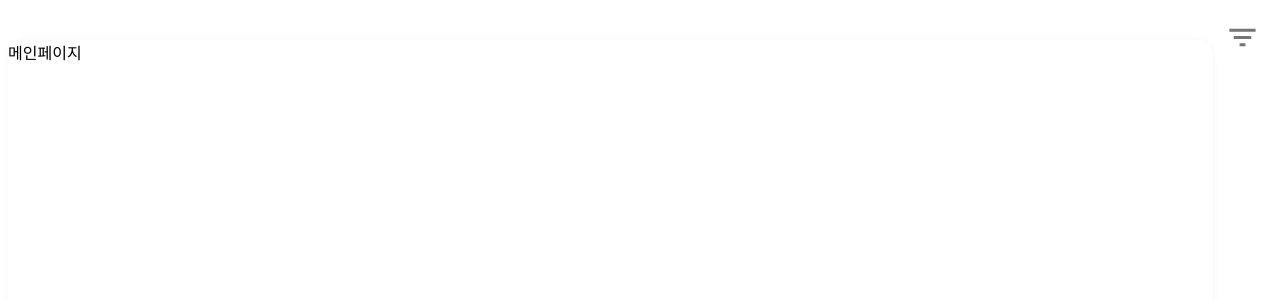
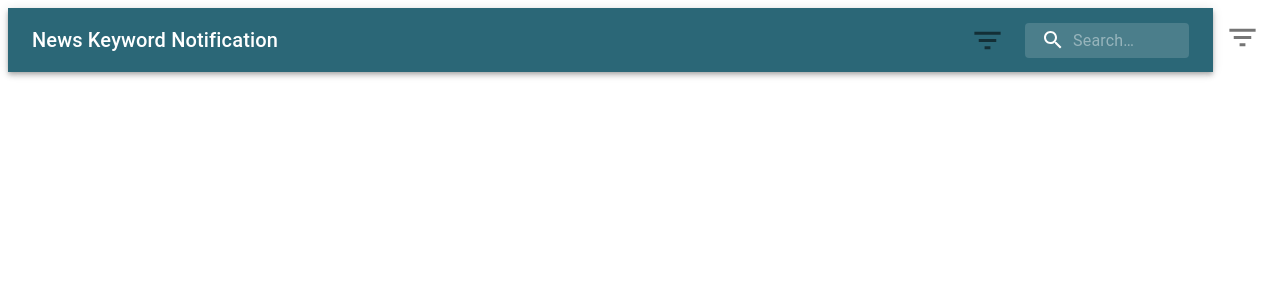
Before and after one commit to seungjae-yu/news-keyword-notification, a React (Create React App) app in the folder news-keyword-notification/: page / in a window 1280 px wide. Shown: the top 300 px of the page. Built offline with nearby package versions, Linux system fonts and the light colour scheme.

Commit message:
add menu bar

```diff
--- a/news-keyword-notification/src/App.tsx
+++ b/news-keyword-notification/src/App.tsx
@@ -3,6 +3,7 @@ import KeywordContainer from "./container/keyword/KeywordContainer";
 import { createGlobalStyle } from "styled-components";
 import GlobalTemplate from "./styles/GlobalTemplate";
 import SlideDrawerContainer from "./container/slide/SlideDrawerContainer";
+import MenuBarContainer from "./container/menubar/MenuBarContainer";
 
 const GlobalStype = createGlobalStyle`
     body{
@@ -15,7 +16,9 @@ const App = () => {
         <div style={{ display: "flex" }}>
             <GlobalStype />
             <div style={{ width: "97%" }}>
-                <GlobalTemplate>메인페이지</GlobalTemplate>
+                <GlobalTemplate>
+                    <MenuBarContainer />
+                </GlobalTemplate>
             </div>
             <div>
                 <SlideDrawerContainer />
--- /dev/null
+++ b/news-keyword-notification/src/common/dialog/DialogComponent.tsx
@@ -0,0 +1,36 @@
+import React from "react";
+import Dialog from "@material-ui/core/Dialog";
+import DialogActions from "@material-ui/core/DialogActions";
+import DialogContent from "@material-ui/core/DialogContent";
+import DialogContentText from "@material-ui/core/DialogContentText";
+import DialogTitle from "@material-ui/core/DialogTitle";
+import Button from "@material-ui/core/Button";
+
+interface Props {
+    open: boolean;
+    onClose: () => void;
+    title: string;
+    children: React.ReactNode;
+}
+
+const DialogComponent = ({ open, onClose, title, children }: Props) => {
+    return (
+        <div>
+            <Dialog
+                open={open}
+                onClose={onClose}
+                aria-labelledby="alert-dialog-title"
+                aria-describedby="alert-dialog-description"
+            >
+                <DialogTitle id="dialog-title">{title}</DialogTitle>
+                <DialogContent>{children}</DialogContent>
+                <DialogContentText></DialogContentText>
+                <DialogActions>
+                    <Button>완료</Button>
+                </DialogActions>
+            </Dialog>
+        </div>
+    );
+};
+
+export default DialogComponent;
--- a/news-keyword-notification/src/components/keyword/KeywordListTable.tsx
+++ b/news-keyword-notification/src/components/keyword/KeywordListTable.tsx
@@ -11,7 +11,7 @@ interface Props {
 const KeywordListTable = ({ keywordList, onRemove }: Props) => {
     const columns: GridColDef[] = [
         { field: "id", headerName: "ID", width: 100 },
-        { field: "keyword", headerName: "키워드", width: 400 },
+        { field: "keyword", headerName: "키워드", width: 300 },
     ];
 
     return (
--- /dev/null
+++ b/news-keyword-notification/src/components/menubar/MenuBarComponent.tsx
@@ -0,0 +1,134 @@
+import React, { useState } from "react";
+import AppBar from "@material-ui/core/AppBar";
+import Toolbar from "@material-ui/core/Toolbar";
+import IconButton from "@material-ui/core/IconButton";
+import Typography from "@material-ui/core/Typography";
+import InputBase from "@material-ui/core/InputBase";
+import {
+    createStyles,
+    alpha,
+    Theme,
+    makeStyles,
+} from "@material-ui/core/styles";
+import MenuIcon from "@material-ui/icons/Menu";
+import SearchIcon from "@material-ui/icons/Search";
+import { FilterList } from "@material-ui/icons";
+import DialogComponent from "../../common/dialog/DialogComponent";
+import KeywordContainer from "../../container/keyword/KeywordContainer";
+
+const useStyles = makeStyles((theme: Theme) =>
+    createStyles({
+        root: {
+            flexGrow: 1,
+        },
+        menuButton: {
+            marginRight: theme.spacing(2),
+        },
+        title: {
+            flexGrow: 1,
+            display: "none",
+            [theme.breakpoints.up("sm")]: {
+                display: "block",
+            },
+        },
+        search: {
+            position: "relative",
+            borderRadius: theme.shape.borderRadius,
+            backgroundColor: alpha(theme.palette.common.white, 0.15),
+            "&:hover": {
+                backgroundColor: alpha(theme.palette.common.white, 0.25),
+            },
+            marginLeft: 0,
+            width: "100%",
+            [theme.breakpoints.up("sm")]: {
+                marginLeft: theme.spacing(1),
+                width: "auto",
+            },
+        },
+        searchIcon: {
+            padding: theme.spacing(0, 2),
+            height: "100%",
+            position: "absolute",
+            pointerEvents: "none",
+            display: "flex",
+            alignItems: "center",
+            justifyContent: "center",
+        },
+        inputRoot: {
+            color: "inherit",
+        },
+        inputInput: {
+            padding: theme.spacing(1, 1, 1, 0),
+            // vertical padding + font size from searchIcon
+            paddingLeft: `calc(1em + ${theme.spacing(4)}px)`,
+            transition: theme.transitions.create("width"),
+            width: "100%",
+            [theme.breakpoints.up("sm")]: {
+                width: "12ch",
+                "&:focus": {
+                    width: "20ch",
+                },
+            },
+        },
+    })
+);
+
+const MenuBarComponent = () => {
+    const classes = useStyles();
+    const [keywordOpen, setKeywordOpen] = useState<boolean>(false);
+
+    const onClickSetKeyword = () => {
+        setKeywordOpen(true);
+    };
+
+    return (
+        <div className={classes.root}>
+            <AppBar position="static" style={{ background: "#2b6777" }}>
+                <Toolbar>
+                    {/* <IconButton
+                        edge="start"
+                        className={classes.menuButton}
+                        color="inherit"
+                        aria-label="open drawer"
+                    >
+                        <MenuIcon />
+                    </IconButton> */}
+                    <Typography className={classes.title} variant="h6" noWrap>
+                        News Keyword Notification
+                    </Typography>
+                    <IconButton onClick={onClickSetKeyword}>
+                        <FilterList fontSize={"large"} />
+                    </IconButton>
+                    <div className={classes.search}>
+                        <div className={classes.searchIcon}>
+                            <SearchIcon />
+                        </div>
+                        <InputBase
+                            placeholder="Search…"
+                            classes={{
+                                root: classes.inputRoot,
+                                input: classes.inputInput,
+                            }}
+                            inputProps={{ "aria-label": "search" }}
+                            onKeyUp={(e) => {
+                                if (e.key === "Enter") {
+                                    alert(e.currentTarget.value);
+                                }
+                            }}
+                        />
+                    </div>
+                </Toolbar>
+            </AppBar>
+            {
+                <DialogComponent
+                    open={keywordOpen}
+                    children={<KeywordContainer />}
+                    onClose={() => setKeywordOpen(false)}
+                    title={"키워드 설정할래?"}
+                />
+            }
+        </div>
+    );
+};
+
+export default MenuBarComponent;
--- /dev/null
+++ b/news-keyword-notification/src/container/menubar/MenuBarContainer.tsx
@@ -0,0 +1,12 @@
+import React from "react";
+import MenuBarComponent from "../../components/menubar/MenuBarComponent";
+
+const MenuBarContainer = () => {
+    return (
+        <div>
+            <MenuBarComponent />
+        </div>
+    );
+};
+
+export default MenuBarContainer;
--- a/news-keyword-notification/src/styles/GlobalTemplate.tsx
+++ b/news-keyword-notification/src/styles/GlobalTemplate.tsx
@@ -2,7 +2,7 @@ import React from "react";
 import styled from "styled-components";
 
 const GlobalTemplateBlock = styled.div`
-    width: 100%;
+    /* width: 100%;
     height: 850px;
     //position: relative;
     background: #ffffff;
@@ -11,7 +11,7 @@ const GlobalTemplateBlock = styled.div`
     margin-top: 32px;
     margin-bottom: 32px;
     display: flex;
-    flex-direction: column;
+    flex-direction: column; */
 `;
 
 const GlobalTemplate = ({ children }: any) => {
```
